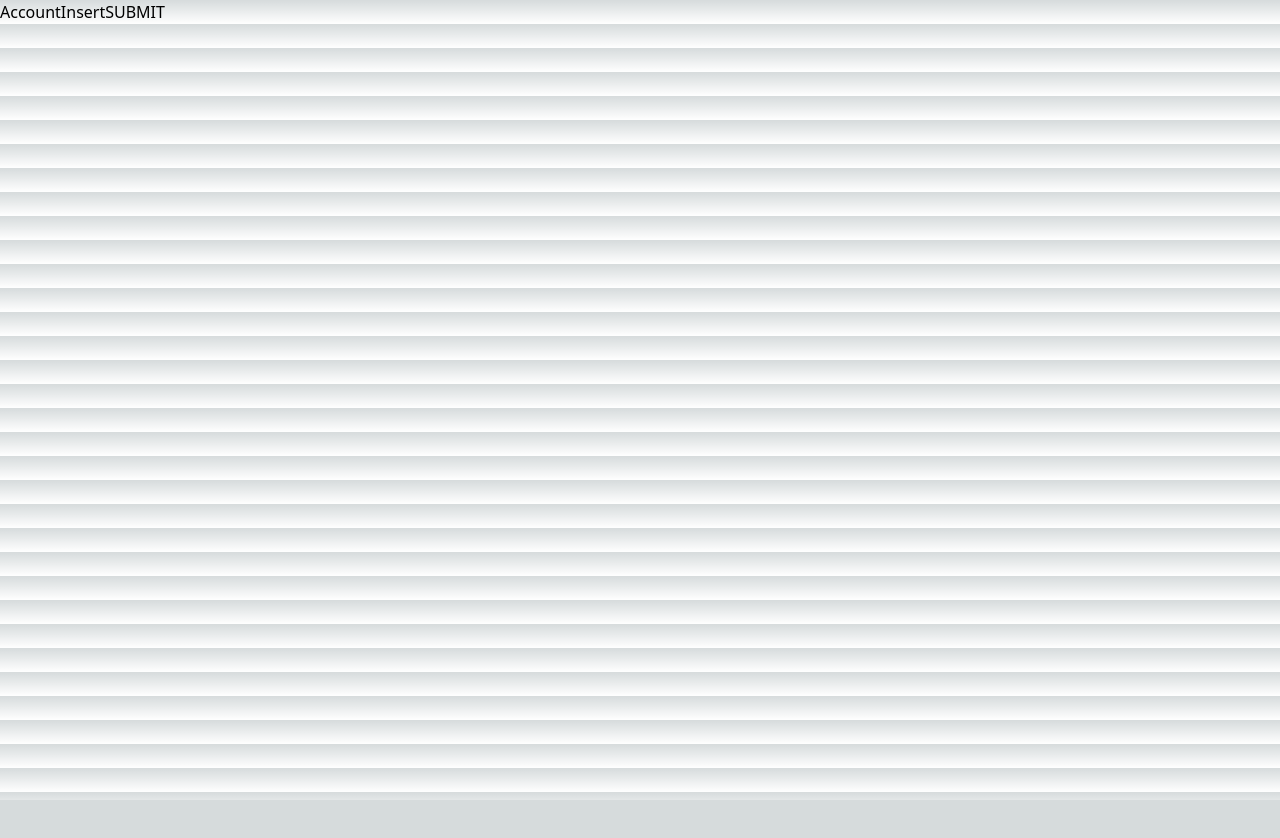
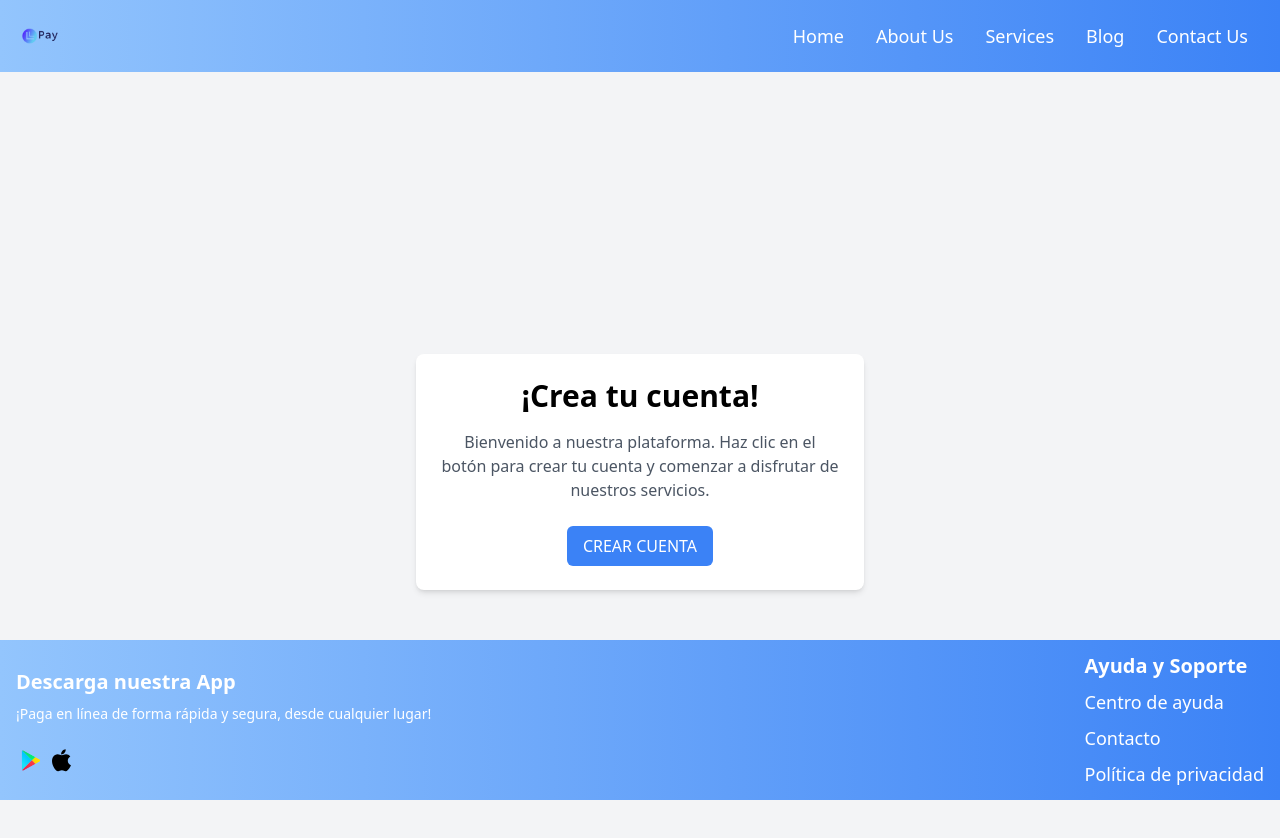
Before and after one commit to alkemyTech/Primary-Net-1, a Next.js app in the folder Primary-Net-front/: page /createAccount in a window 1280 px wide. Shown: the top 838 px of the page. Before the commit the page ends 800 px from the top, so only its background shows below. Built offline with nearby package versions, Linux system fonts and the light colour scheme; no server answers.

Commit message:
agrego componente footer, navBar e implementacion de createAccount con sus estilos

```diff
--- a/Primary-Net-front/app/components/Footer.jsx
+++ b/Primary-Net-front/app/components/Footer.jsx
@@ -11,8 +11,8 @@ const Footer = () => {
         <h3 className="text-xl font-semibold mb-2 text-white">Descarga nuestra App</h3>
         <p className="text-sm mb-6 text-white">¡Paga en línea de forma rápida y segura, desde cualquier lugar!</p>
         <div className="flex items-center">
-          <Image src={google} alt="Google Play" width="40" height="40" className="mr-2" />
-          <Image src={appmac} alt="App Store" width="40" height="40" />
+          <Image src={google} alt="Google Play" width="25" height="25" className="mr-2" />
+          <Image src={appmac} alt="App Store" width="25" height="25" />
         </div>
       </div>
       <div className="flex-grow"></div> {/* Espacio vacío en el centro */}
--- a/Primary-Net-front/app/createAccount/page.jsx
+++ b/Primary-Net-front/app/createAccount/page.jsx
@@ -2,6 +2,8 @@
 import { useSession } from 'next-auth/react';
 import React from 'react';
 import axios from 'axios';
+import Navbar from '../components/Nav'
+import Footer from '../components/Footer'
 
 const AccountInsert = () => {
   const { data: session } = useSession();
@@ -20,9 +22,30 @@ const AccountInsert = () => {
 
 
   return (
-    <div>
-      AccountInsert
-      <button onClick={() => handleSubmit()}>SUBMIT</button>
+    <div className="min-h-screen bg-gray-100 font-montserrat">
+      {/* Navbar */}
+      <Navbar />
+
+      {/* Contenido principal */}
+      <div className="flex justify-center items-center h-screen">
+        <div className="bg-white p-6 rounded-lg shadow-md max-w-md w-full flex justify-center items-center">
+          <div className="text-center">
+            <h1 className="text-3xl font-semibold mb-4">¡Crea tu cuenta!</h1>
+            <p className="text-gray-600 mb-6">
+              Bienvenido a nuestra plataforma. Haz clic en el botón para crear tu cuenta y comenzar a disfrutar de nuestros servicios.
+            </p>
+            <button
+              className="bg-blue-500 hover:bg-blue-600 text-white py-2 px-4 rounded-md cursor-pointer"
+              onClick={() => handleSubmit()}
+            >
+              CREAR CUENTA
+            </button>
+          </div>
+        </div>
+      </div>
+
+      {/* Footer */}
+      <Footer />
     </div>
   );
 };
```
